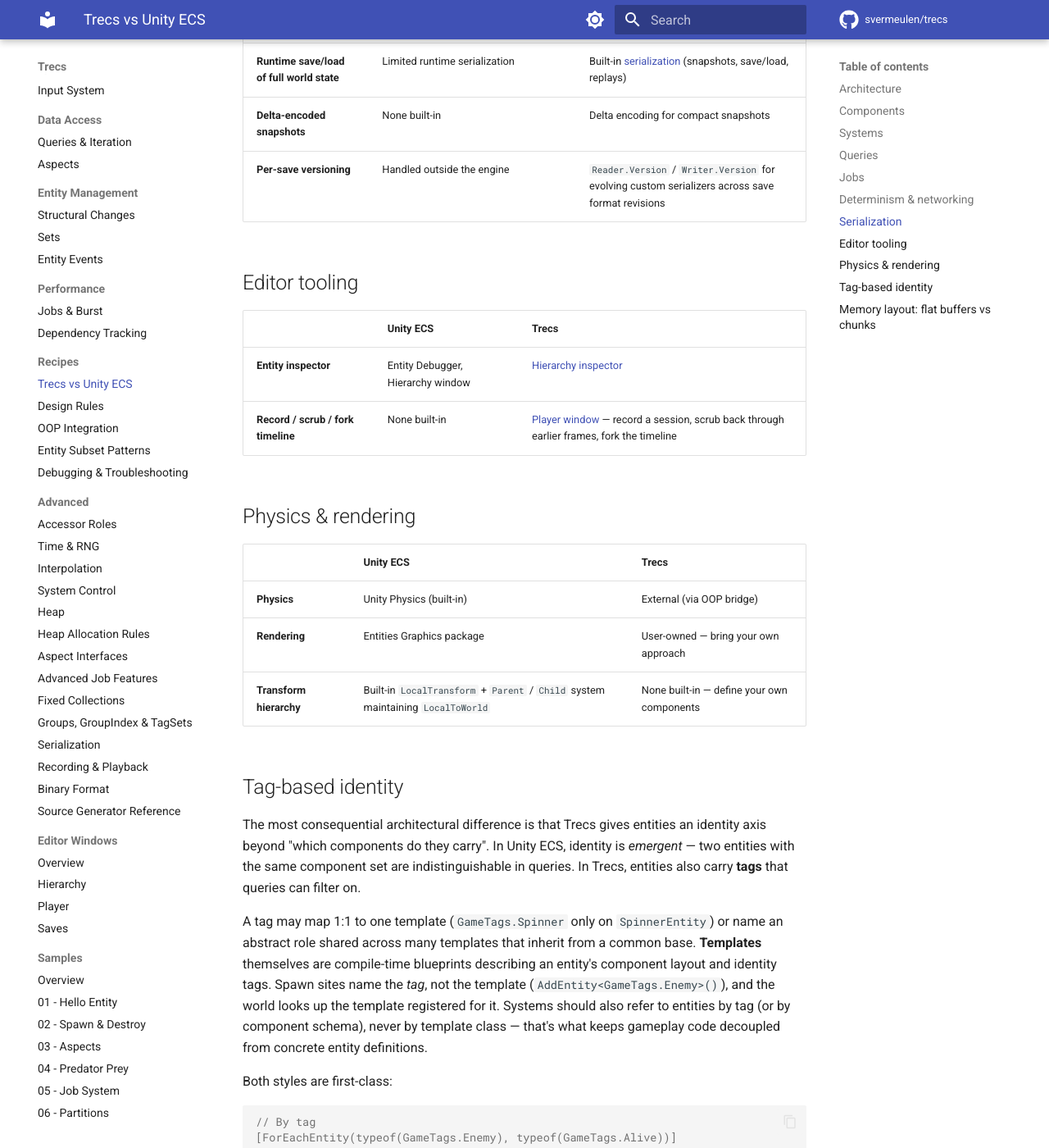
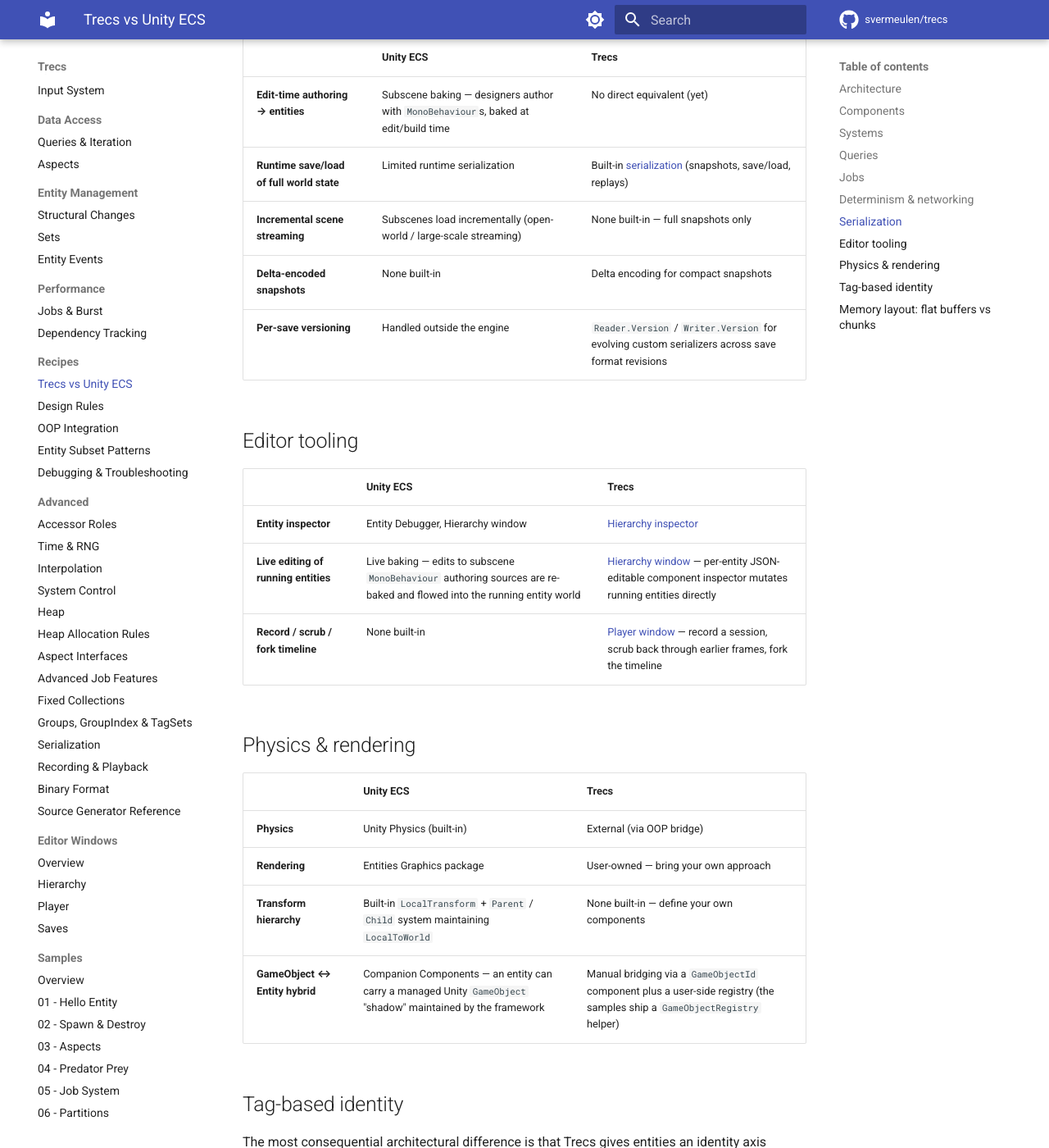
Before and after one commit to svermeulen/trecs, an MkDocs documentation site: the page built from docs/recipes/trecs-vs-unity-ecs.md, in a window 1280 px wide and 1400 px high, scrolled down 4593 px. Shown: the whole window at 82% size. Built offline with MkDocs 1.6.1 and Material for MkDocs 9.7.7, drawn with Linux system fonts in a browser that asks for light colours; comment, search, counter and statistics services are not loaded; some of the changed text lies outside the part shown.

Commit message:
Docs: add four Unity-ECS-side feature rows to the comparison
Filling in features Unity ECS has where Trecs has either no
equivalent or a substantively different mechanism:

Components:
- Cleanup-after-destroy components (ICleanupComponentData) —
  Trecs uses OnRemoved observers instead.

Serialization:
- Incremental scene streaming (Unity subscenes can stream open-world
  / large-scale content) — Trecs only has full snapshots.

Editor tooling:
- Live editing of running entities. Both have it, but via different
  mechanisms: Unity's live baking re-bakes authoring sources into
  the running world; Trecs's Hierarchy window mutates running
  entities directly via a JSON inspector.

Physics & rendering (since Authoring section was previously removed):
- GameObject ↔ Entity hybrid — Unity's Companion Components
  maintain a managed GameObject shadow per entity; Trecs needs
  manual bridging via a GameObjectId + registry.

Co-Authored-By: Claude <noreply@anthropic.com>

```diff
--- a/docs/recipes/trecs-vs-unity-ecs.md
+++ b/docs/recipes/trecs-vs-unity-ecs.md
@@ -27,6 +27,7 @@ Trecs has a deliberately small API surface — a handful of core high level conc
 | **Single-field component shorthand** | None | [`[Unwrap]`](../core/components.md#the-unwrap-shorthand) — exposes the inner value through aspect properties (e.g. `boid.Position` is a `float3`, not a `Position` wrapper) |
 | **Runtime add / remove of components** | Yes (`AddComponent` / `RemoveComponent`; causes archetype move) | No — a template's component set is fixed at compile time. Use [partitions](../core/templates.md#partitions), boolean / enum fields, [sets](../entity-management/sets.md), or child entities for the equivalents |
 | **Components shared across many entities** | `ISharedComponentData` | No equivalent; share by reference via a heap pointer |
+| **Cleanup-after-destroy components** | `ICleanupComponentData` — persists past entity destruction so a system can finalize and explicitly remove them | None — use [`OnRemoved`](../entity-management/entity-events.md) observer events for finalization |
 
 ## Systems
 
@@ -80,6 +81,7 @@ Trecs has a deliberately small API surface — a handful of core high level conc
 |---|---|---|
 | **Edit-time authoring → entities** | Subscene baking — designers author with `MonoBehaviour`s, baked at edit/build time | No direct equivalent (yet) |
 | **Runtime save/load of full world state** | Limited runtime serialization | Built-in [serialization](../advanced/serialization.md) (snapshots, save/load, replays) |
+| **Incremental scene streaming** | Subscenes load incrementally (open-world / large-scale streaming) | None built-in — full snapshots only |
 | **Delta-encoded snapshots** | None built-in | Delta encoding for compact snapshots |
 | **Per-save versioning** | Handled outside the engine | `Reader.Version` / `Writer.Version` for evolving custom serializers across save format revisions |
 
@@ -88,6 +90,7 @@ Trecs has a deliberately small API surface — a handful of core high level conc
 | | Unity ECS | Trecs |
 |---|---|---|
 | **Entity inspector** | Entity Debugger, Hierarchy window | [Hierarchy inspector](../editor-windows/hierarchy.md) |
+| **Live editing of running entities** | Live baking — edits to subscene `MonoBehaviour` authoring sources are re-baked and flowed into the running entity world | [Hierarchy window](../editor-windows/hierarchy.md) — per-entity JSON-editable component inspector mutates running entities directly |
 | **Record / scrub / fork timeline** | None built-in | [Player window](../editor-windows/player.md) — record a session, scrub back through earlier frames, fork the timeline |
 
 ## Physics & rendering
@@ -97,6 +100,7 @@ Trecs has a deliberately small API surface — a handful of core high level conc
 | **Physics** | Unity Physics (built-in) | External (via OOP bridge) |
 | **Rendering** | Entities Graphics package | User-owned — bring your own approach |
 | **Transform hierarchy** | Built-in `LocalTransform` + `Parent` / `Child` system maintaining `LocalToWorld` | None built-in — define your own components |
+| **GameObject ↔ Entity hybrid** | Companion Components — an entity can carry a managed Unity `GameObject` "shadow" maintained by the framework | Manual bridging via a `GameObjectId` component plus a user-side registry (the samples ship a `GameObjectRegistry` helper) |
 
 ## Tag-based identity
 
```
